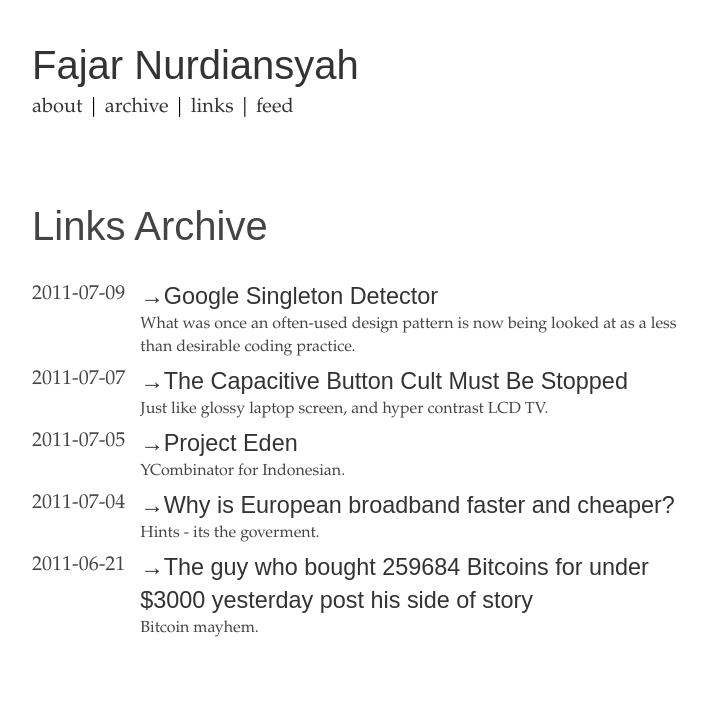
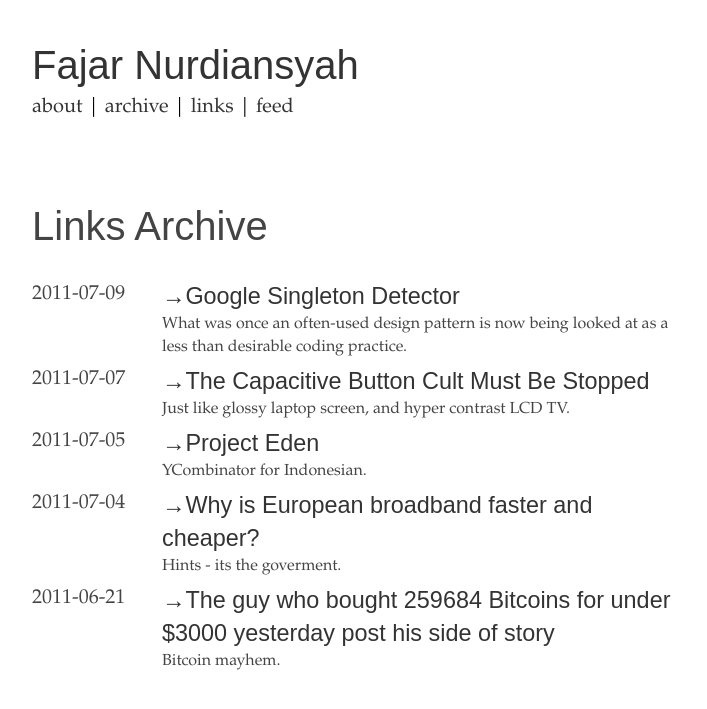
Before and after one commit to fajarnurdiansyah/fajarnurdiansyah.github.com, a Jekyll site: the page built from links/index.html, in a window 1280 px wide. Shown: the top 709 px of the page, without its empty margins (282-989 px from the left). Built offline with Jekyll 4.4.1, drawn with Linux system fonts in a browser that asks for light colours; some web fonts are replaced; Markdown is read by kramdown in place of the engine named in the settings.

Commit message:
resize archive divs

```diff
--- a/css/style.css
+++ b/css/style.css
@@ -120,12 +120,12 @@ a:hover, article a:hover, .posttitle a:hover{
 }
 
 .archivedate{
-	display:block;float:left;clear:left;
+	display:block;float:left;clear:left;width:115px;
 }
 
 .archivepost{
 	display:block;float:left;margin-left:15px;margin-bottom:7px;
-	width: 540px;
+	width: 520px;
 }
 
 .archivepost h3{
```
